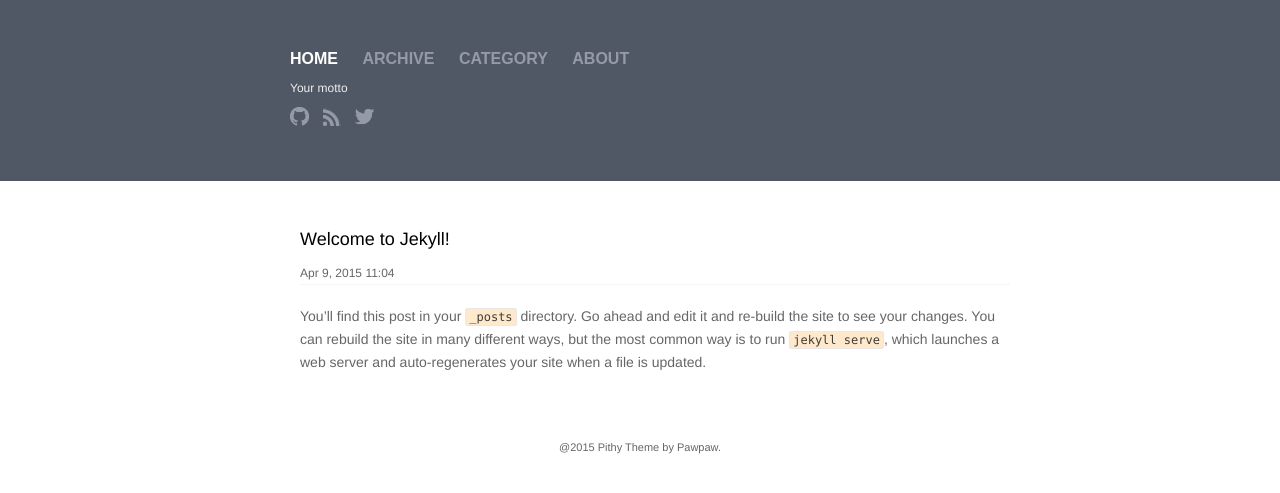
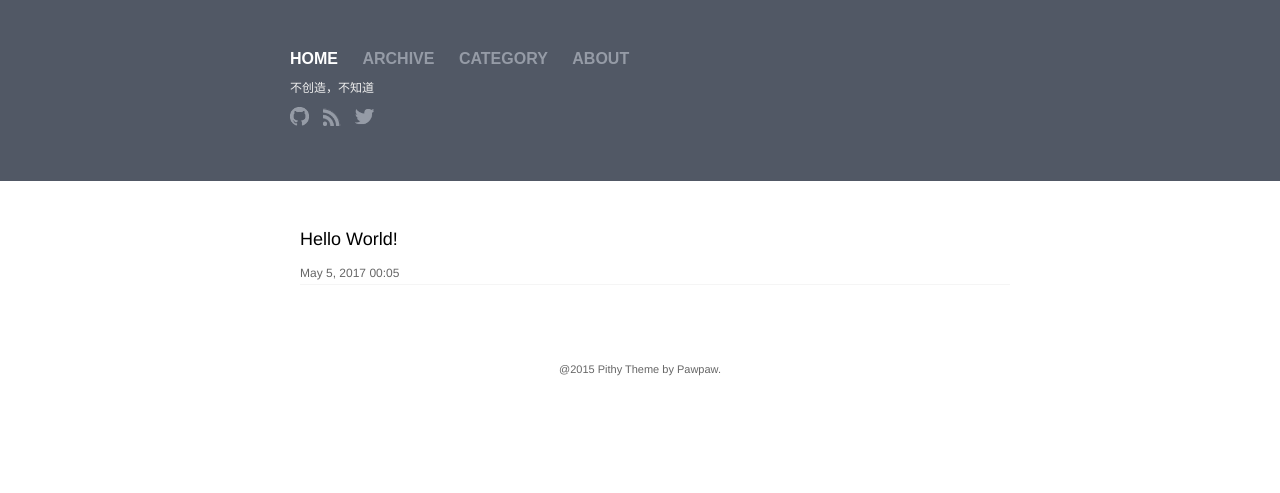
Before and after one commit to bobz653/bobz653.github.io, a Jekyll site: the page built from index.html, in a window 1280 px wide. Shown: the top 493 px of the page. Built offline with Jekyll 4.4.1, drawn with Linux system fonts in a browser that asks for light colours.

Commit message:
add hellow

```diff
--- a/_config.yml
+++ b/_config.yml
@@ -1,15 +1,15 @@
 # Site settings
-title: Your awesome title
-motto: Your motto
-email: your-email@domain.com
+title: 探索发现好玩的东西
+motto: 不创造，不知道
+email: bobz653@sina.com.cn
 description: > # this means to ignore newlines until "baseurl:"
   Write an awesome description for your new site here. You can edit this
   line in _config.yml. It will appear in your document head meta (for
   Google search results) and in your feed.xml site description.
 baseurl: "" # the subpath of your site, e.g. /blog/
-url: "http://yourdomain.com" # the base hostname & protocol for your site
+url: "http://bobz653.github.io" # the base hostname & protocol for your site
 twitter_username: jekyllrb
-github_username:  jekyll
+github_username:  bobz653
 
 # Build settings
 markdown: kramdown
--- a/_posts/2015-04-09-welcome-to-jekyll copy.markdown
+++ /dev/null
@@ -1,25 +0,0 @@
----
-layout: post
-title:  "Welcome to Jekyll!"
-date:   2015-04-09 11:23:32
-categories: jekyll update
----
-You’ll find this post in your `_posts` directory. Go ahead and edit it and re-build the site to see your changes. You can rebuild the site in many different ways, but the most common way is to run `jekyll serve`, which launches a web server and auto-regenerates your site when a file is updated.
-
-To add new posts, simply add a file in the `_posts` directory that follows the convention `YYYY-MM-DD-name-of-post.ext` and includes the necessary front matter. Take a look at the source for this post to get an idea about how it works.
-
-Jekyll also offers powerful support for code snippets:
-
-{% highlight ruby %}
-def print_hi(name)
-  puts "Hi, #{name}"
-end
-print_hi('Tom')
-#=> prints 'Hi, Tom' to STDOUT.
-{% endhighlight %}
-
-Check out the [Jekyll docs][jekyll] for more info on how to get the most out of Jekyll. File all bugs/feature requests at [Jekyll’s GitHub repo][jekyll-gh]. If you have questions, you can ask them on [Jekyll’s dedicated Help repository][jekyll-help].
-
-[jekyll]:      http://jekyllrb.com
-[jekyll-gh]:   https://github.com/jekyll/jekyll
-[jekyll-help]: https://github.com/jekyll/jekyll-help
--- a/about.html
+++ b/about.html
@@ -4,5 +4,6 @@ layout: default
 
 <div class="about">
 <br>
-You can edit about.html to custom this.
+在数据世界中探索的小学生，保持求知心，平常心。
+
 </div>
```
Also changed, not shown: _posts/2017-05-05-hello-world.md (added, +37 -0 lines), 10 other files.
